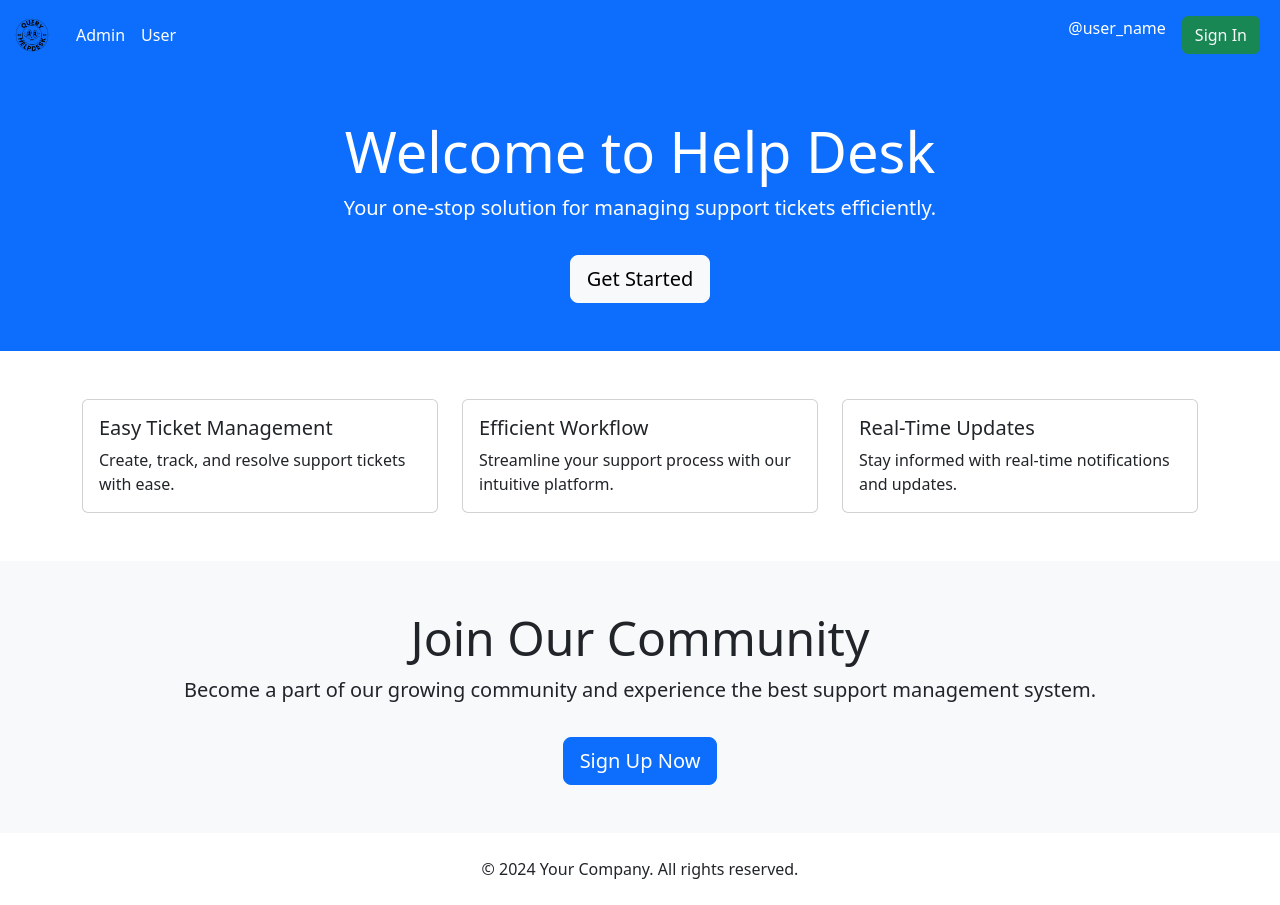
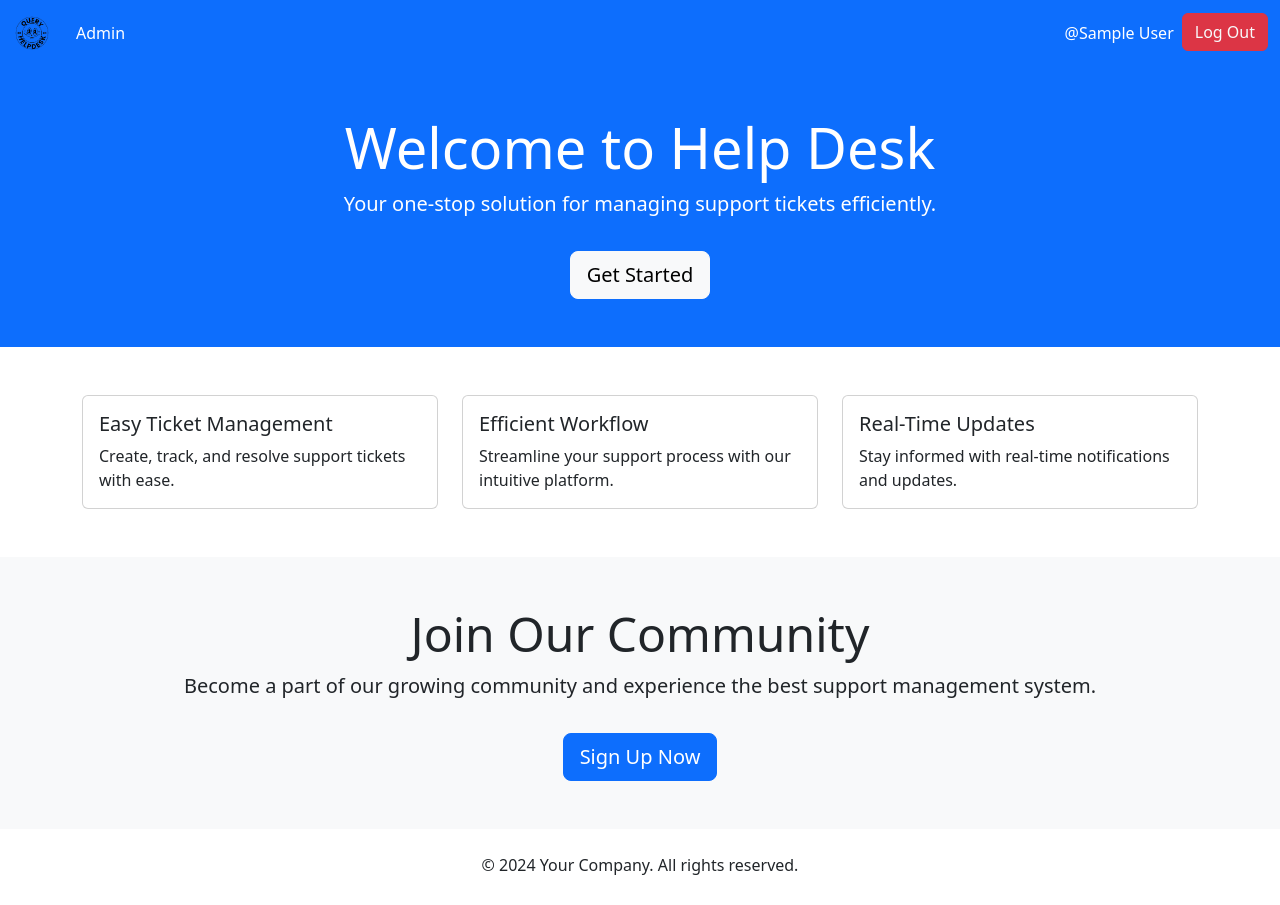
Before and after one commit to syedomar1/queryhelpdesk-frontend, a React (Create React App) app: page / in a window 1280 px wide. Built offline with nearby package versions, Linux system fonts and the light colour scheme; no server answers; sample sign-in values are in the browser's storage.

Commit message:
Updated Navbar

```diff
--- a/src/components/Navbar.js
+++ b/src/components/Navbar.js
@@ -1,13 +1,21 @@
-import React from "react";
-import { Link } from "react-router-dom";
+import React, {useContext} from "react";
+import { Link, useNavigate } from "react-router-dom";
+import { AuthContext } from "./AuthContext";
 
 export default function Navbar() {
+  const { isAuthenticated, userRole, userName, logout } = useContext(AuthContext);
+  const navigate = useNavigate();
+
+  const handleLogout = () => {
+    logout();
+    navigate("/");
+  };
   return (
     <div>
       <nav className="navbar navbar-expand-lg navbar-dark bg-primary">
       <div className="container-fluid">
         <Link className="navbar-brand" to="/">
-            <img src="/logo.png" alt="Logo" height={40}/>
+          <img src="/logo.png" alt="Logo" height={40} />
         </Link>
         <button
           className="navbar-toggler"
@@ -22,23 +30,34 @@ export default function Navbar() {
         </button>
         <div className="collapse navbar-collapse" id="navbarSupportedContent">
           <ul className="navbar-nav me-auto mb-2 mb-lg-0">
+            {isAuthenticated && userRole === "admin" && (
               <li className="nav-item">
                 <Link className="nav-link active" to="/admin">
                   Admin
                 </Link>
               </li>
+            )}
+            {isAuthenticated && userRole === "user" && (
               <li className="nav-item">
-                <Link className="nav-link active" to="/UserRaiseTicket">
+                <Link className="nav-link active" to="/userraiseticket">
                   User
                 </Link>
               </li>
+            )}
           </ul>
           <ul className="navbar-nav ms-auto mb-2 mb-lg-0">
+            {isAuthenticated ? (
+              <>
                 <li className="nav-item">
-                <a className="nav-link active" href="/">
-                  @user_name
-                </a>
+                  <span className="nav-link active">@{userName}</span>
                 </li>
+                <li className="nav-item">
+                  <button className="btn btn-danger text-light" type="button" onClick={handleLogout}>
+                    Log Out
+                  </button>
+                </li>
+              </>
+            ) : (
               <li className="nav-item">
                 <Link to="/login" className="nav-link">
                   <button className="btn btn-success text-light" type="button">
@@ -46,6 +65,7 @@ export default function Navbar() {
                   </button>
                 </Link>
               </li>
+            )}
           </ul>
         </div>
       </div>
```
Lines whose indentation alone changed are shown as unchanged.
